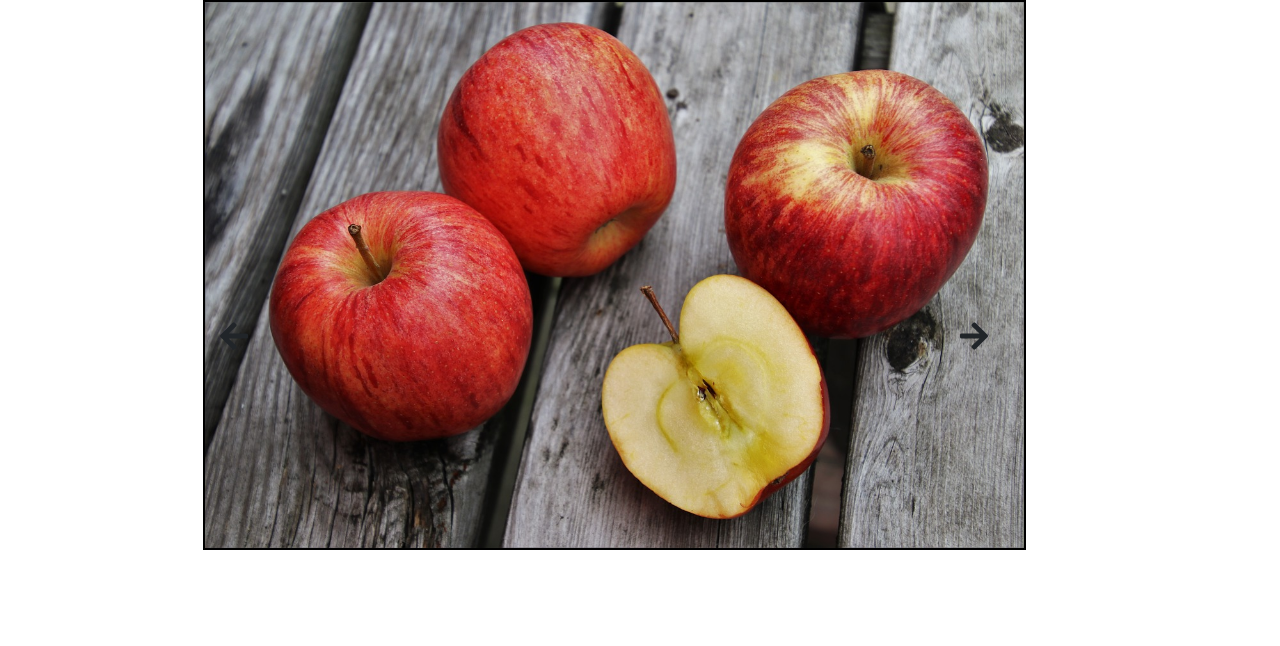
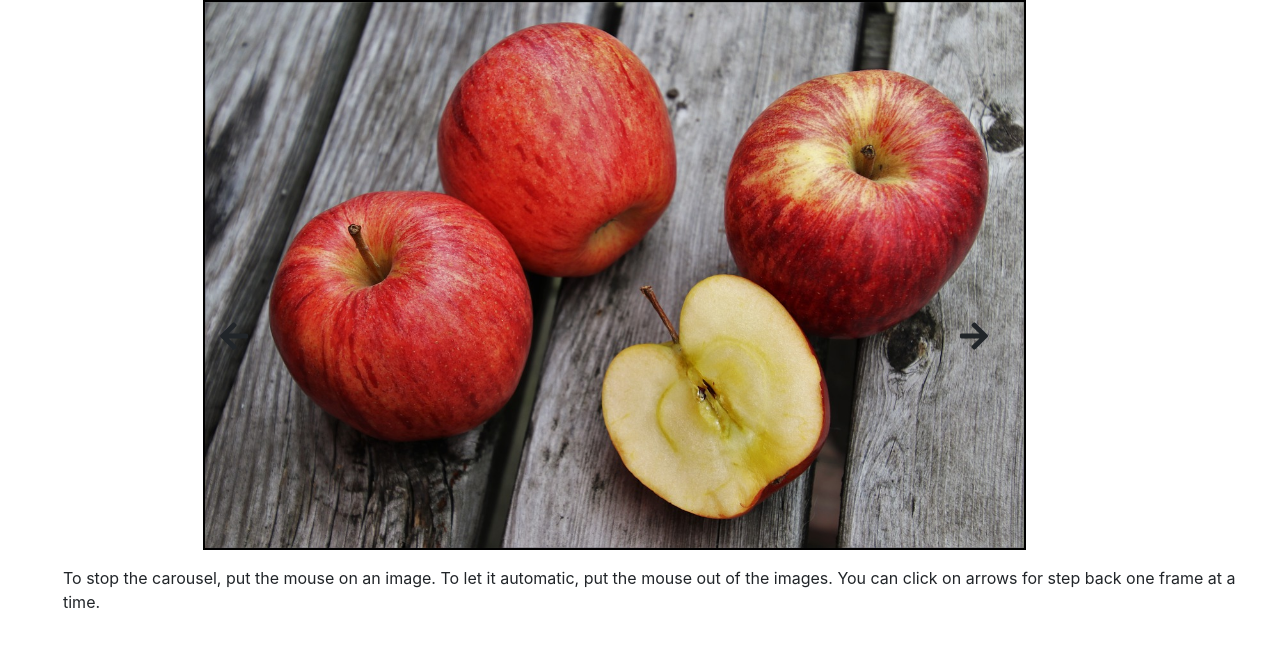
Before and after one commit to ArnaudCartailler/Exo_carouselJS, a plain HTML site: page index.html in a window 1280 px wide. Drawn offline with nearby package versions, Linux system fonts and the light colour scheme.

Commit message:
add description on html

```diff
--- a/index.html
+++ b/index.html
@@ -60,7 +60,10 @@
       <a id="button" class="next" onclick="nextSlides(1, 0)"><i class="fas fa-arrow-right fa-2x"></i></a>
     </div>
     </div>
+    <p class="d-flex ml-5 text-align-center"> To stop the carousel, put the mouse on an image. To let it automatic, put the mouse out of the images. You can click on arrows for step back one frame at a time.</p>
+
 </div>
+
 
 <!--résolution des images : 1280x853-->
 
```
